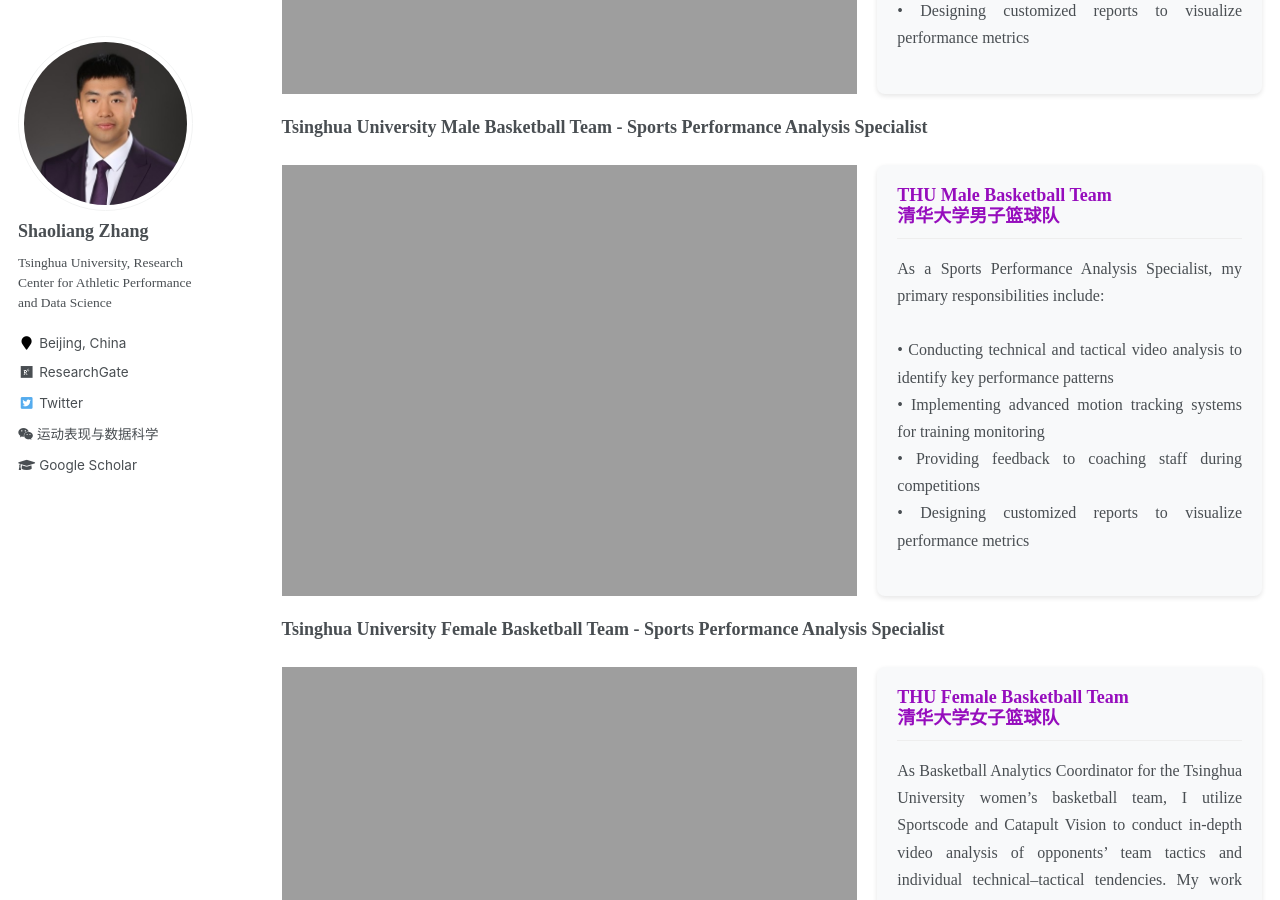
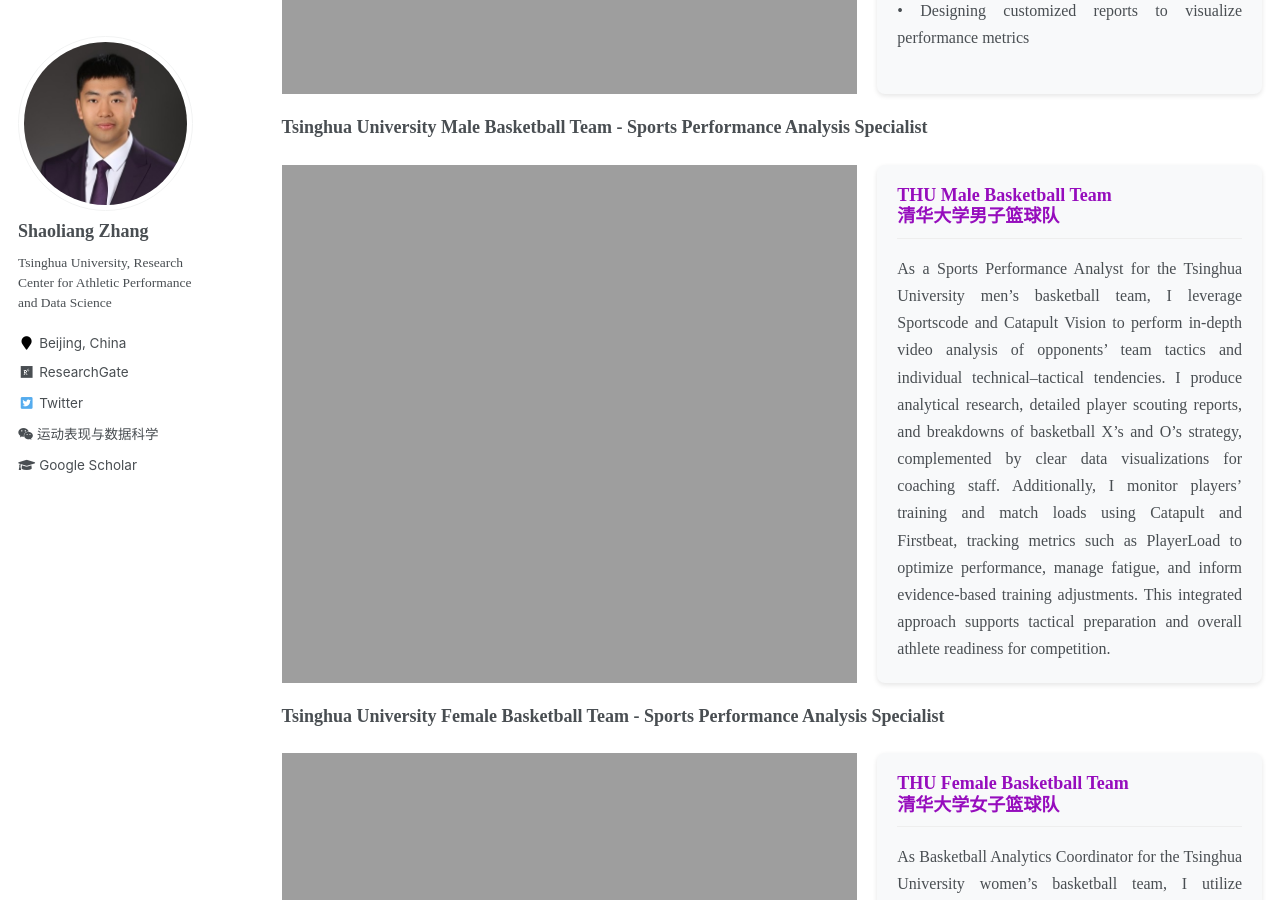
Before and after one commit to sportssuper/ZSL, a Jekyll site: the page built from _pages/services.md, in a window 1280 px wide and 900 px high, scrolled down 524 px. Built offline with Jekyll 4.4.1, drawn with Linux system fonts in a browser that asks for light colours; a script that is not in the unit is left out.

Commit message:
Update services.md

```diff
--- a/_pages/services.md
+++ b/_pages/services.md
@@ -62,15 +62,9 @@
       THU Male Basketball Team<br>清华大学男子篮球队
     </h3>
     <p style="line-height: 1.7; font-size: 16px; margin-bottom: 0;text-align: justify; text-justify: inter-word;">
-      As a Sports Performance Analysis Specialist, my primary responsibilities include:<br><br>
-    • Conducting technical and tactical video analysis to identify key performance patterns<br>
-    • Implementing advanced motion tracking systems for training monitoring<br>
-    • Providing feedback to coaching staff during competitions<br>
-    • Designing customized reports to visualize performance metrics<br>
+  As a Sports Performance Analyst for the Tsinghua University men’s basketball team, I leverage Sportscode and Catapult Vision to perform in-depth video analysis of opponents’ team tactics and individual technical–tactical tendencies. I produce analytical research, detailed player scouting reports, and breakdowns of basketball X’s and O’s strategy, complemented by clear data visualizations for coaching staff. Additionally, I monitor players’ training and match loads using Catapult and Firstbeat, tracking metrics such as PlayerLoad to optimize performance, manage fatigue, and inform evidence-based training adjustments. This integrated approach supports tactical preparation and overall athlete readiness for competition.
     </p>
-<!--  <div style="margin-top: 20px; font-size: 14px; font-weight: 600; color: #666; letter-spacing: 0.3px;">
-  Analytical Research|Data Visualizations|Player Scouting Reports|Basketball O's and X's strategy
-  </div> -->
+
 
   </div>
 </div>
@@ -89,7 +83,7 @@
       THU Female Basketball Team<br>清华大学女子篮球队
     </h3>
     <p style="line-height: 1.7; font-size: 16px; margin-bottom: 0;text-align: justify; text-justify: inter-word;">
-      As Basketball Analytics Coordinator for the Tsinghua University women’s basketball team, I utilize Sportscode and Catapult Vision to conduct in-depth video analysis of opponents’ team tactics and individual technical–tactical tendencies. My work involves producing analytical research, developing detailed player scouting reports, and breaking down basketball X’s and O’s strategy to support game preparation. I create clear and actionable data visualizations to communicate insights effectively to coaches and players, ensuring evidence-based decision-making. By integrating performance analytics with tactical evaluation, I help optimize competitive strategies and enhance the team’s readiness for both domestic and international competition.<br>
+      As Basketball Analytics Coordinator for the Tsinghua University women’s basketball team, I utilize Sportscode and Catapult Vision to conduct in-depth video analysis of opponents’ team tactics and individual technical–tactical tendencies. My work involves producing analytical research, developing detailed player scouting reports, and breaking down basketball X’s and O’s strategy to support game preparation. I create clear and actionable data visualizations to communicate insights effectively to coaches and players, ensuring evidence-based decision-making. By integrating performance analytics with tactical evaluation, I help optimize competitive strategies and enhance the team’s readiness for both domestic and international competition.
     </p>
 <!--   <div style="margin-top: 20px; font-size: 14px; font-weight: 600; color: #666; letter-spacing: 0.3px;">
   Analytical Research|Data Visualizations|Player Scouting Reports|Basketball O's and X's strategy
@@ -113,7 +107,7 @@
       THU High School Basketball Team<br>清华大学附属中学篮球队
     </h3>
     <p style="line-height: 1.7; font-size: 16px; margin-bottom: 0;text-align: justify; text-justify: inter-word;">
-      In my role supporting the Tsinghua University High School men’s basketball team, I apply countermovement jump (CMJ) testing to monitor player readiness. Key metrics—including RSI Mod, FT:CT, jump height, and impulse—assist in fatigue detection, recovery tracking, and differentiating acute from chronic load responses, while also linking to sprint speed, maximal strength, and explosive power.<br>
+      In my role supporting the Tsinghua University High School men’s basketball team, I apply countermovement jump (CMJ) testing to monitor player readiness. Key metrics—including RSI Mod, FT:CT, jump height, and impulse—assist in fatigue detection, recovery tracking, and differentiating acute from chronic load responses, while also linking to sprint speed, maximal strength, and explosive power.
       </p>
   </div>
 </div>
```
